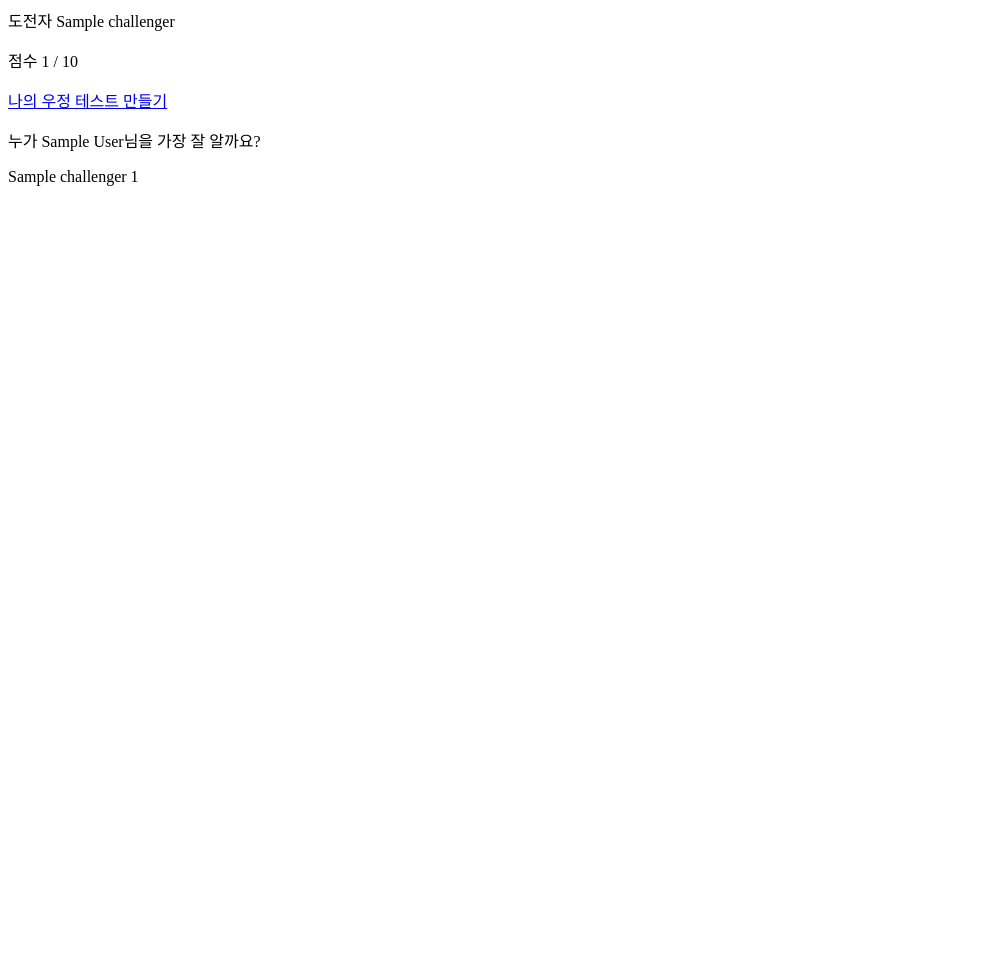
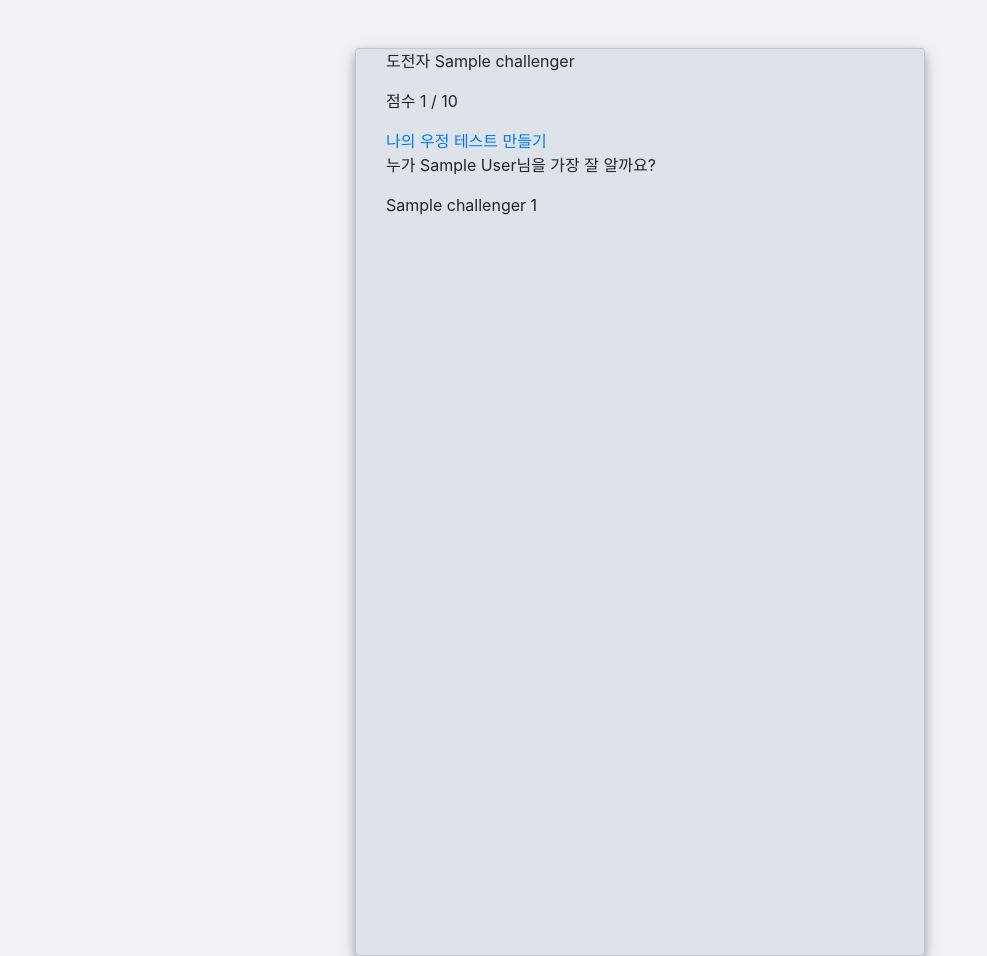
Before and after one commit to choibumsu/friendship-test, a Django app: page /quiz/result/1 in a window 1280 px wide. Shown: the whole page, without its empty margins (0-987 px from the left). Before the commit the page ends 186 px from the top, so only its background shows below. Run offline with Django 3.2, Linux system fonts and the light colour scheme; tables that the repository leaves empty hold one stand-in row (values such as "Sample post"); some libraries are stand-ins or nearby versions.

Commit message:
base.html 이동

```diff
--- a/quiz/templates/quiz/solve_result.html
+++ b/quiz/templates/quiz/solve_result.html
@@ -1,4 +1,7 @@
-<p>도전자 {{ challenger.name }}</p>
+{% extends "quiz/base.html" %}
+{% block content %}
+<div class="container">
+    <p>도전자 {{ challenger.name }}</p>
     <p>점수 {{ challenger.result }} / 10</p>
 
     <a href="{% url 'quiz:quiz_home' %}">나의 우정 테스트 만들기</a>
@@ -7,3 +10,7 @@
     {% for chllngr in user.challenger_set.all %}
     <p>{{ chllngr.name }} {{chllngr.result}}</p>
     {% endfor %}
+</div>
+
+
+{% endblock %}
```
Also changed, not shown: quiz/templates/quiz/base.html (renamed from friendship/templates/friendship/base.html).
